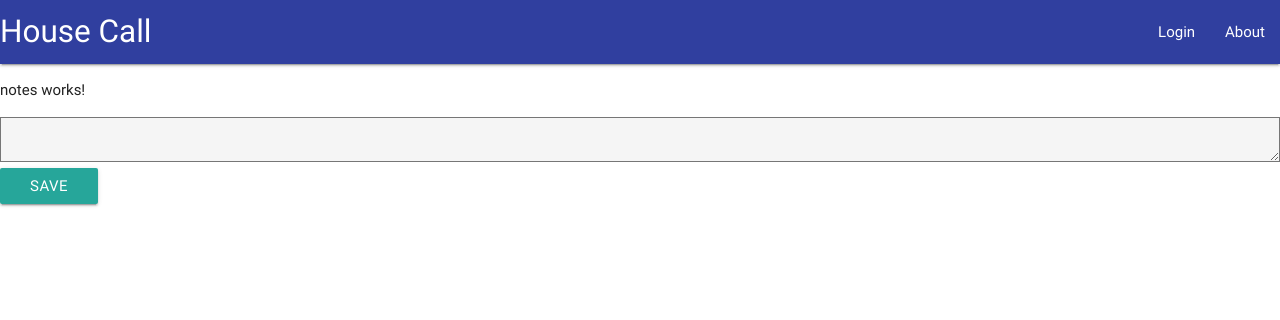
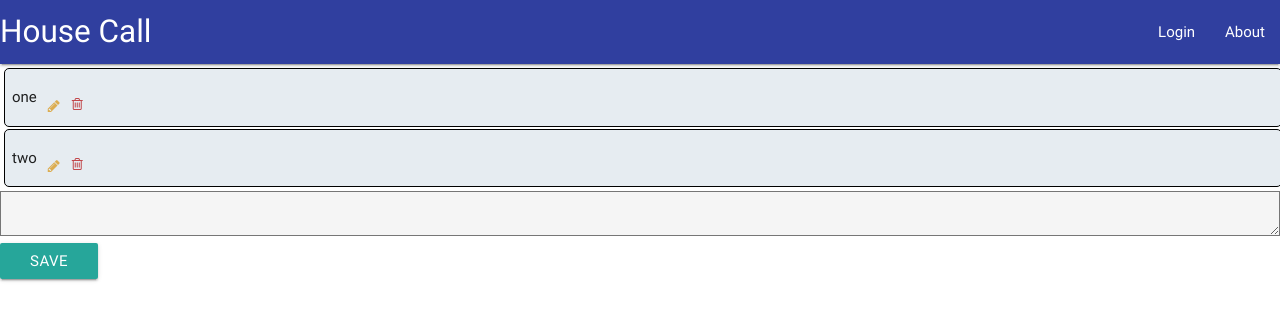
Before and after one commit to lohoi/housecall, an Angular app in the folder web-app/: page /notes in a window 1280 px wide. Shown: the top 320 px of the page. Built offline with nearby package versions, Linux system fonts and the light colour scheme.

Commit message:
Display list of notes, added icons

```diff
--- a/web-app/src/app/notes/notes.component.html
+++ b/web-app/src/app/notes/notes.component.html
@@ -1,6 +1,15 @@
-<p>
-  notes works!
-</p>
+
+<table class="table">
+  <tr *ngFor="let note of notes">
+    <div class="tableElement">
+      <span>
+        <td>{{note.text}}</td>
+        <button class="fa fa-pencil fa-lg"></button>
+        <button class="fa fa-trash-o" (click)='deleteNote()'></button>
+      </span>
+    </div>
+  </tr>
+</table>
 
 <form class="addNote" (ngSubmit)='saveNote()'>
   <textarea style="background-color:whitesmoke;color:darkslategray" name="noteText" [(ngModel)]="noteText" cols="80" rows="20"></textarea>
--- a/web-app/src/app/notes/notes.component.scss
+++ b/web-app/src/app/notes/notes.component.scss
@@ -0,0 +1,29 @@
+button.fa.fa-trash-o {
+    border:none;
+    background:none;
+    color: #C2474B;
+}
+
+button.fa.fa-pencil.fa-lg {
+    border:none;
+    background:none;
+    color: #dcad51;
+}
+
+button.fa {
+    display: inline-block;
+    font: normal normal normal 14px/1 FontAwesome;
+}
+
+table {
+    padding:20px;
+    margin: 3px;
+}
+
+.tableElement {
+    background:#e6ecf1;
+    border:.6px solid #000;
+    padding: 2px;
+    margin: 1px;
+    border-radius: 5px;
+}
--- a/web-app/src/app/notes/notes.component.ts
+++ b/web-app/src/app/notes/notes.component.ts
@@ -8,17 +8,29 @@ import { Http } from '@angular/http';
 })
 export class NotesComponent implements OnInit {
   noteText: string = "";
+  notes: [{
+    text: string,
+  }];
 
   constructor(private http: Http) {
     this.http = http;
+    this.notes = [
+      {text: "one"},
+      {text: "two"}
+    ];
+    //http.get('http://localhost:3000/about.json').subscribe(res => this.text = res.json().message);
   }
 
   ngOnInit() {
   }
 
   saveNote = function(){
-    console.log( this.noteText);
+    console.log(this.noteText);
     //this.http.post('http://localhost:3000/addNote', this.noteText).subscribe();
   }
 
+  deleteNote = function(){
+    console.log("delete");
+  }
+
 }
--- a/web-app/src/index.html
+++ b/web-app/src/index.html
@@ -7,6 +7,7 @@
   <base href="/">
   <meta name="viewport" content="width=device-width, initial-scale=1">
   <link rel="icon" type="image/x-icon" href="favicon.ico">
+  <link rel="stylesheet" href="https://cdnjs.cloudflare.com/ajax/libs/font-awesome/4.7.0/css/font-awesome.min.css">
 </head>
 <body>
   <app-root>Loading...</app-root>
```
